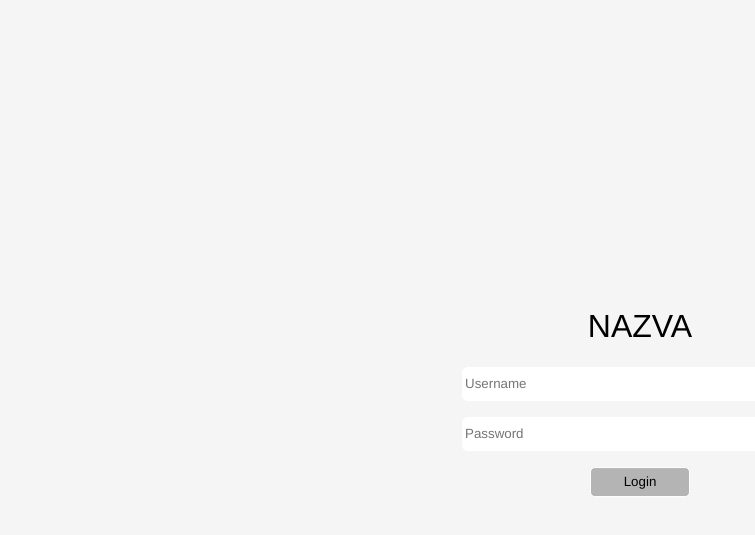
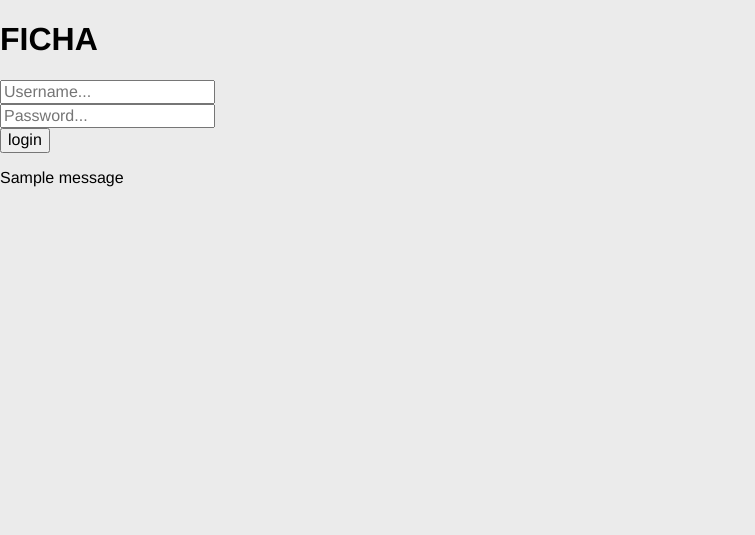
Before and after one commit to november-pain/Web-app-for-hotels-and-restaurants, a Django app: page /waiter/login/ in a window 1280 px wide. Shown: the top 535 px of the page, without its empty margins (0-755 px from the left). Run offline with Django 3.2, Linux system fonts and the light colour scheme; tables that the repository leaves empty hold one stand-in row (values such as "Sample post"); one stand-in notice (Sample message) is shown; parts of the project's set-up code (start-up, migrations or seed data) failed here and were passed over.

Commit message:
fix login html

```diff
--- a/hot_res_djng/waiter/templates/waiter/login.html
+++ b/hot_res_djng/waiter/templates/waiter/login.html
@@ -1,24 +1,45 @@
 <!DOCTYPE html>
 {% load static %}
 <html lang="en">
-
 	<head>
 		<meta charset="UTF-8" />
 		<meta http-equiv="X-UA-Compatible" content="IE=edge" />
-	<link rel="stylesheet" href="{% static 'waiter/styles/waiter_login1.css' %}">
+		<link rel="stylesheet" href="{% static 'styles/normalize.css' %}" />
+		<link
+			rel="stylesheet"
+			href="{% static 'waiter/styles/waiter_login.css' %}"
+		/>
 		<meta name="viewport" content="width=device-width, initial-scale=1" />
 		<title>Login</title>
 	</head>
-
 	<body>
-	<h1>NAZVA</h1>
-	<form class="box" action="login.html" method="POST">
+		<h1>FICHA</h1>
+		<form method="POST" action="">
+			<div>
 				{% csrf_token %}
-		<p><input type="text" name="" placeholder="Username"></p>
-		<input type="password" name="" placeholder="Password"></p>
-		<input type="button" value="Login" placeholder="Send"></p>
+				<div>
+					<input
+						class="input"
+						id="username"
+						type="text"
+						name="username"
+						placeholder="Username..."
+					/>
+				</div>
+				<div>
+					<input
+						type="password"
+						name="password"
+						placeholder="Password..."
+					/>
+				</div>
+				<div>
+					<input type="submit" value="login" />
+				</div>
+				{% for message in messages %}
+				<p id="message">{{message}}</p>
+				{% endfor %}
+			</div>
 		</form>
-
 	</body>
-
 </html>
```
Lines whose indentation alone changed are shown as unchanged.
